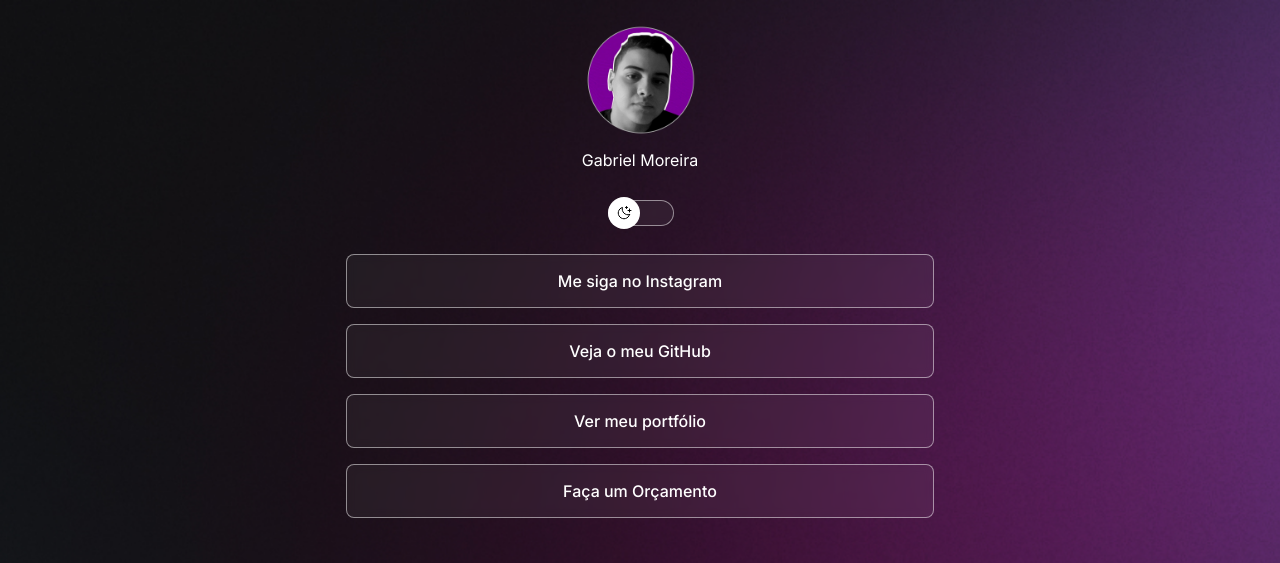
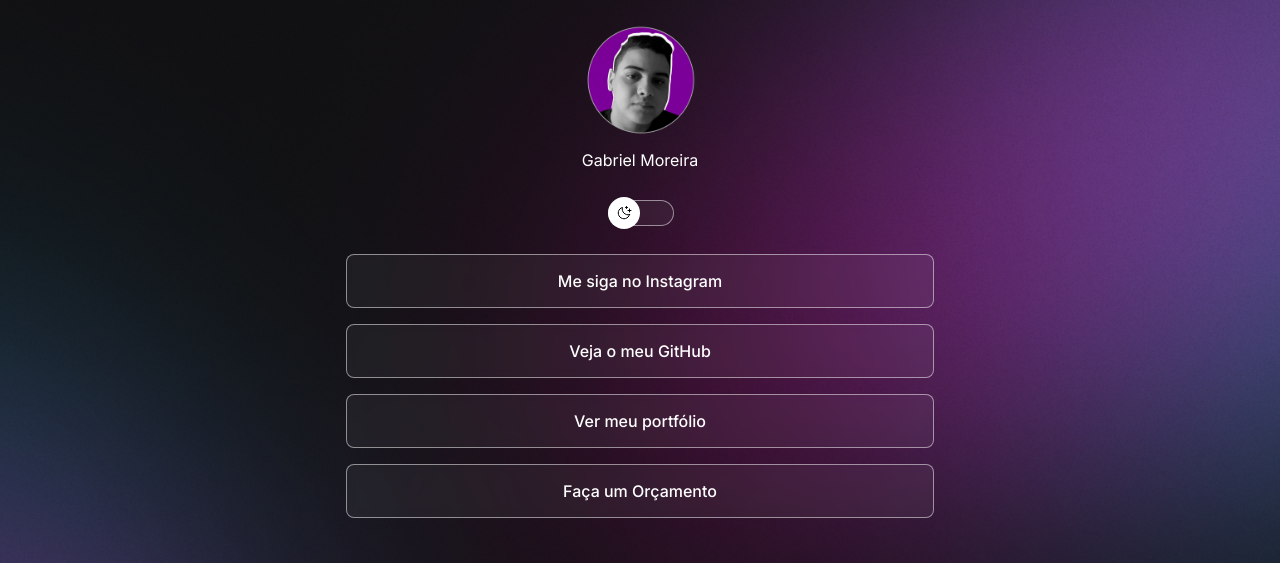
Before and after one commit to gabrielmoreiraf/projetolink, a plain HTML site: page index.html in a window 1280 px wide. Shown: the top 563 px of the page. Drawn offline with nearby package versions, Linux system fonts and the light colour scheme.

Commit message:
modified:   style.css

```diff
--- a/style.css
+++ b/style.css
@@ -22,7 +22,7 @@
 }
 body {
   background: var(--bg-url) no-repeat top center/cover;
-  height: 200vh;
+  height: 100vh;
 }
 body * {
   font-family: "Inter", sans-serif;
@@ -158,7 +158,7 @@ footer {
   font-size: 14px;
 }
 /* media queries */
-@media (min-width: 700px) {
+@media (min-width: 7px) {
   :root {
     --bg-url: url(./assets/bg-desktop.jpg);
   }
```
